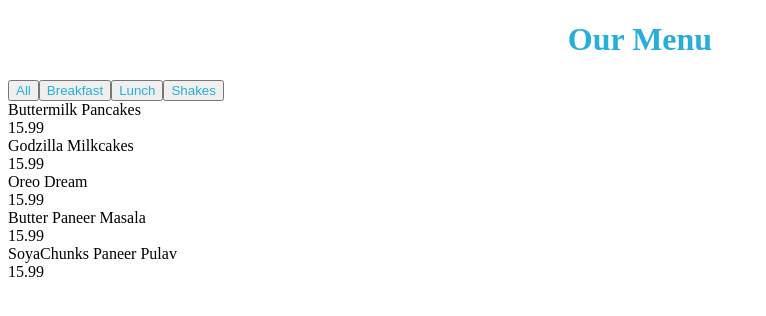
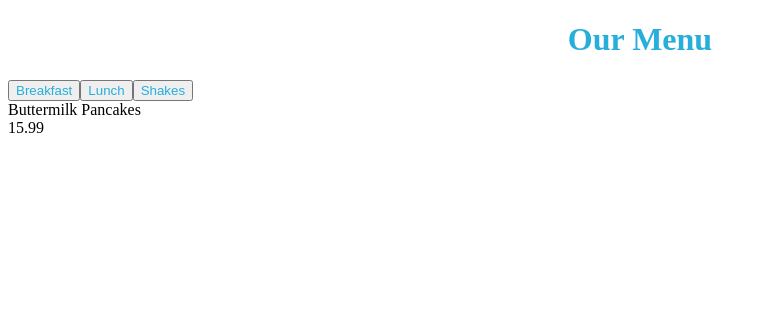
Before and after one commit to acciojob/menu-Dev-13552, a React app: page / in a window 1280 px wide. Shown: the top 316 px of the page, without its empty margins (0-766 px from the left). Built offline with nearby package versions, Linux system fonts and the light colour scheme.

Commit message:
completed2

```diff
--- a/src/components/App.js
+++ b/src/components/App.js
@@ -38,7 +38,7 @@
         }
 
     ]
-    const categories = ["All", "Breakfast", "Lunch", "Shakes"]
+    const categories = ["Breakfast", "Lunch", "Shakes"]
     const [filter, setFilter] = useState(categories[0])
   return (
 
```
